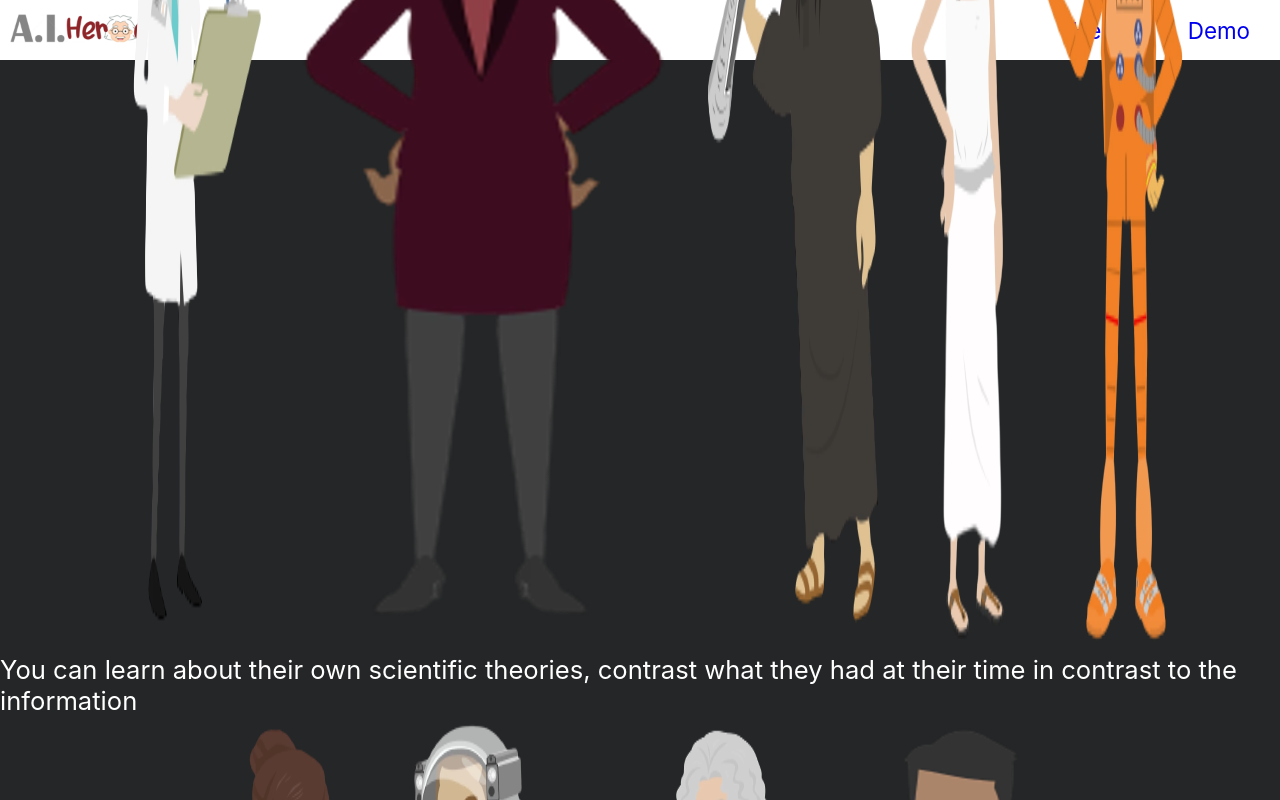
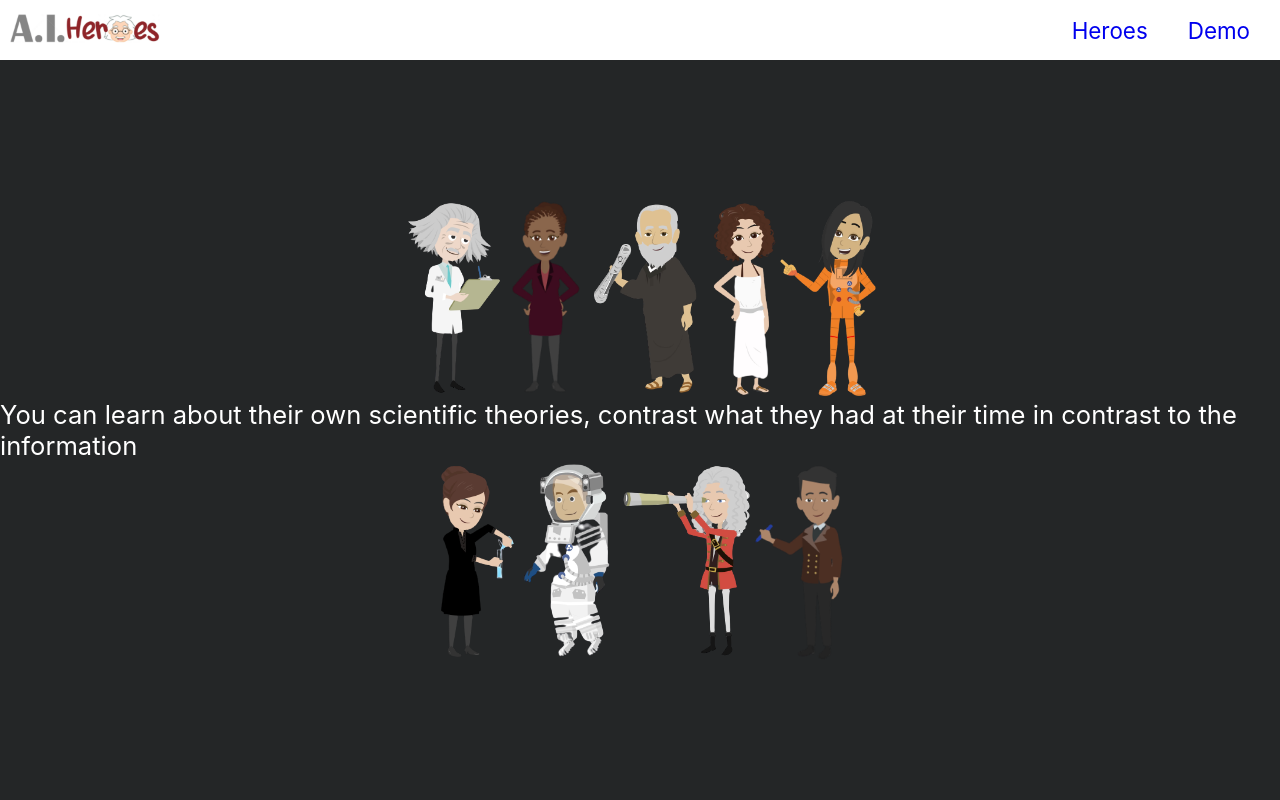
Before and after one commit to JonathanFeller/ai-heroes, a React (Create React App) app: page / in a window 1280 px wide. Shown: the top 800 px of the page. Built offline with nearby package versions, Linux system fonts and the light colour scheme.

Commit message:
Fixed mascots homepage

```diff
--- a/src/App.css
+++ b/src/App.css
@@ -64,6 +64,10 @@ body {
   flex-direction: row;
 }
 
+.mascots img {
+  height: 200px;
+}
+
 .item {
   text-align: center;
 }
```
